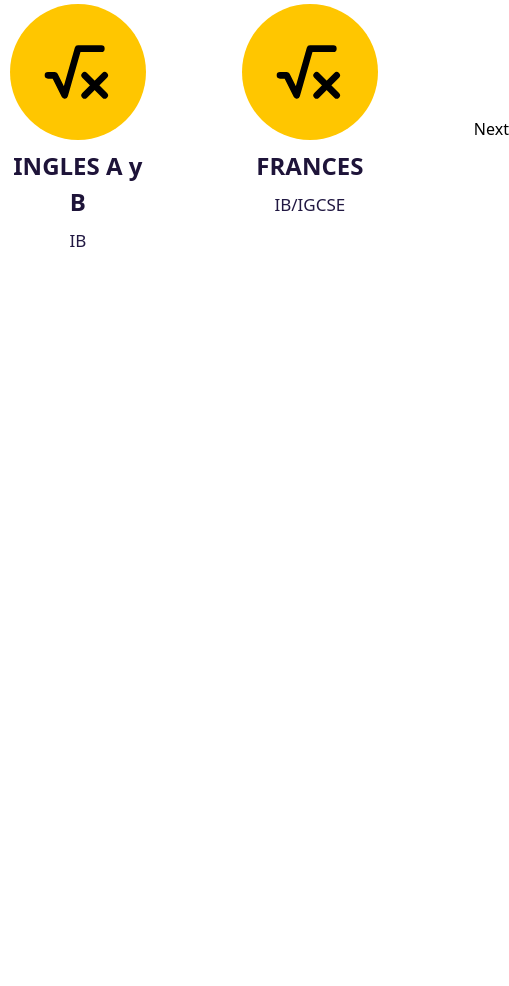
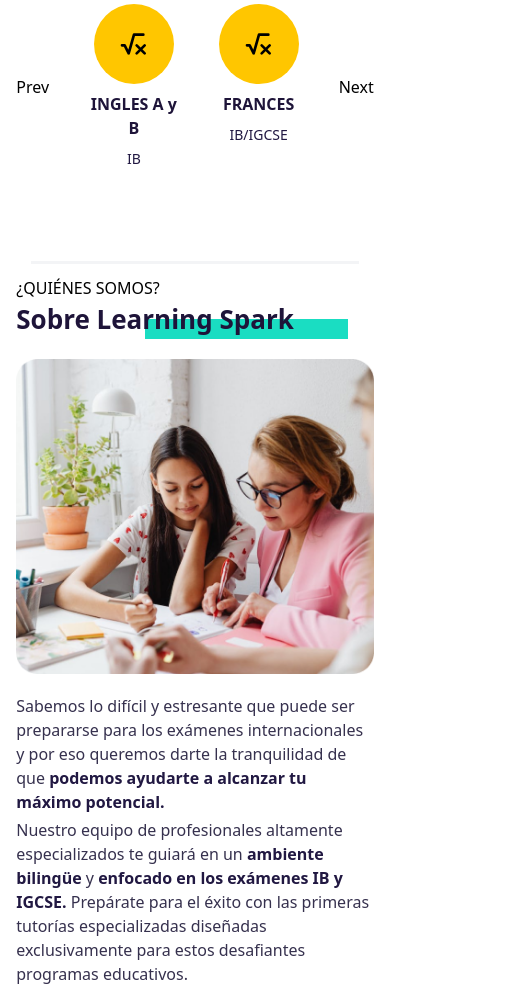
Before and after one commit to TomasSorgetti/learningSparks, a React (Create React App) app: page / in a window 390 px wide. Shown: the part 3200-4186 px from the top of the page, 509 px wide, since content can reach past the window. Before the commit the page ends 3534 px from the top, so only its background shows below. Built offline with nearby package versions, Linux system fonts and the light colour scheme.

Commit message:
about us

```diff
--- a/src/App.jsx
+++ b/src/App.jsx
@@ -1,12 +1,14 @@
 import Navigation from "./components/Navigation/Navigation";
 import Header from "./components/Header/Header";
 import Clases from "./components/Clases/Clases";
+import About from "./components/About/About";
 function App() {
   return (
     <div className="App">
       <Navigation />
       <Header />
       <Clases />
+      <About/>
     </div>
   );
 }
--- /dev/null
+++ b/src/components/About/About.jsx
@@ -0,0 +1,30 @@
+import React from 'react'
+import about from "../../assets/desktop/about.png"
+const About = () => {
+  return (
+    <section className="mx-auto w-11/12">
+      <div className="w-11/12 mx-auto h-[3px] my-3 bg-gray-100"></div>
+      <span>¿QUIÉNES SOMOS?</span>
+      <h3 className="aboutTitle text-[26px] mb-5 font-extrabold text-left text-titleColor">
+        Sobre Learning Spark
+      </h3>
+      <img src={about} alt="about us" />
+      <div className="flex flex-col gap-1 mt-5">
+        <p className="text-[16px] font-normal text-textColor">
+          Sabemos lo difícil y estresante que puede ser prepararse para los
+          exámenes internacionales y por eso queremos darte la tranquilidad de
+          que <span className="font-bold text-subTitleColor"> podemos ayudarte a alcanzar tu máximo potencial.</span>
+        </p>
+        <p className="text-[16px] font-normal text-textColor">
+          Nuestro equipo de profesionales altamente especializados te guiará en
+          un <span className="font-bold text-subTitleColor"> ambiente bilingüe </span> y
+          <span className="font-bold text-subTitleColor"> enfocado en los exámenes IB y IGCSE.</span> Prepárate para el
+          éxito con las primeras tutorías especializadas diseñadas
+          exclusivamente para estos desafiantes programas educativos.
+        </p>
+      </div>
+    </section>
+  );
+}
+
+export default About
--- a/src/components/Carousel/Mobile/MobileSlider.jsx
+++ b/src/components/Carousel/Mobile/MobileSlider.jsx
@@ -22,17 +22,17 @@ const MobileSlider = ({ subjects }) => {
   };
   const visibleProjects = getVisibleProjects();
   return (
-    <section className="flex gap-24 justify-center my-20 lg:hidden">
+    <section className="flex gap-10 justify-center my-20 lg:hidden">
       <button onClick={handlePrev}>Prev</button>
       {visibleProjects?.map((subj) => (
         <div key={subj.id} className="flex flex-col gap-2 items-center">
-          <div className="bg-yellowColor w-[136px] h-[136px] rounded-[50%] flex items-center justify-center">
+          <div className="bg-yellowColor w-[80px] h-[80px] rounded-[50%] flex items-center justify-center">
             {subj.icon}
           </div>
-          <h6 className="text-[24px] font-extrabold text-titleColor">
+          <h6 className="text-[16px] font-extrabold text-titleColor">
             {subj.name}
           </h6>
-          <p className="text-[17px] font-normal text-subTitleColor">
+          <p className="text-[14px] font-normal text-subTitleColor">
             {subj.text}
           </p>
         </div>
--- a/src/components/Clases/Clases.jsx
+++ b/src/components/Clases/Clases.jsx
@@ -12,85 +12,85 @@ const Clases = () => {
         id: 1,
         name: "INGLES A y B",
         text: "IB",
-        icon: <TbMath size="5em" />,
+        icon: <TbMath size="2em" />,
       },
       {
         id: 2,
         name: "FRANCES",
         text: "IB/IGCSE",
-        icon: <TbMath size="5em" />,
+        icon: <TbMath size="2em" />,
       },
       {
         id: 3,
         name: "ESPAÑOL",
         text: "IB/IGCSE",
-        icon: <TbMath size="5em" />,
+        icon: <TbMath size="2em" />,
       },
       {
         id: 4,
         name: "HISTORIA",
         text: "IB",
-        icon: <TbMath size="5em" />,
+        icon: <TbMath size="2em" />,
       },
       {
         id: 5,
         name: "TEORIA DEL CONOCIMIENTO",
         text: "IB",
-        icon: <TbMath size="5em" />,
+        icon: <TbMath size="2em" />,
       },
       {
         id: 6,
         name: "ECONOMIA",
         text: "IB",
-        icon: <TbMath size="5em" />,
+        icon: <TbMath size="2em" />,
       },
       {
         id: 7,
         name: "BUSINESS",
         text: "IB",
-        icon: <TbMath size="5em" />,
+        icon: <TbMath size="2em" />,
       },
       {
         id: 8,
         name: "BIOLOGIA",
         text: "IB",
-        icon: <TbMath size="5em" />,
+        icon: <TbMath size="2em" />,
       },
       {
         id: 9,
         name: "ENVIRONMENTAL SYSTEMS",
         text: "IB",
-        icon: <TbMath size="5em" />,
+        icon: <TbMath size="2em" />,
       },
       {
         id: 10,
         name: "SPORTS",
         text: "IB",
-        icon: <TbMath size="5em" />,
+        icon: <TbMath size="2em" />,
       },
       {
         id: 11,
         name: "FISICA",
         text: "IB",
-        icon: <TbMath size="5em" />,
+        icon: <TbMath size="2em" />,
       },
       {
         id: 12,
         name: "QUIMICA",
         text: "IB",
-        icon: <TbMath size="5em" />,
+        icon: <TbMath size="2em" />,
       },
       {
         id: 13,
         name: "MATEMATICA APLICACIONES E INTERPRETACIONES",
         text: "IB",
-        icon: <TbMath size="5em" />,
+        icon: <TbMath size="2em" />,
       },
       {
         id: 14,
         name: "MATEMATICA ANALISIS Y ENFOQUES",
         text: "IB",
-        icon: <TbMath size="5em" />,
+        icon: <TbMath size="2em" />,
       },
     ];
 
--- a/src/index.css
+++ b/src/index.css
@@ -16,3 +16,16 @@
     z-index: -1;
     background-color: #1ADDC2;
 }
+.aboutTitle{
+    position: relative;
+}
+.aboutTitle::before {
+    content: "";
+    position: absolute;
+    bottom: 0;
+    right: 26px;
+    width: 203px;
+    height: 20px;
+    z-index: -1;
+    background-color: #1ADDC2;
+}
```
Also changed, not shown: src/assets/desktop/about.png (added).
